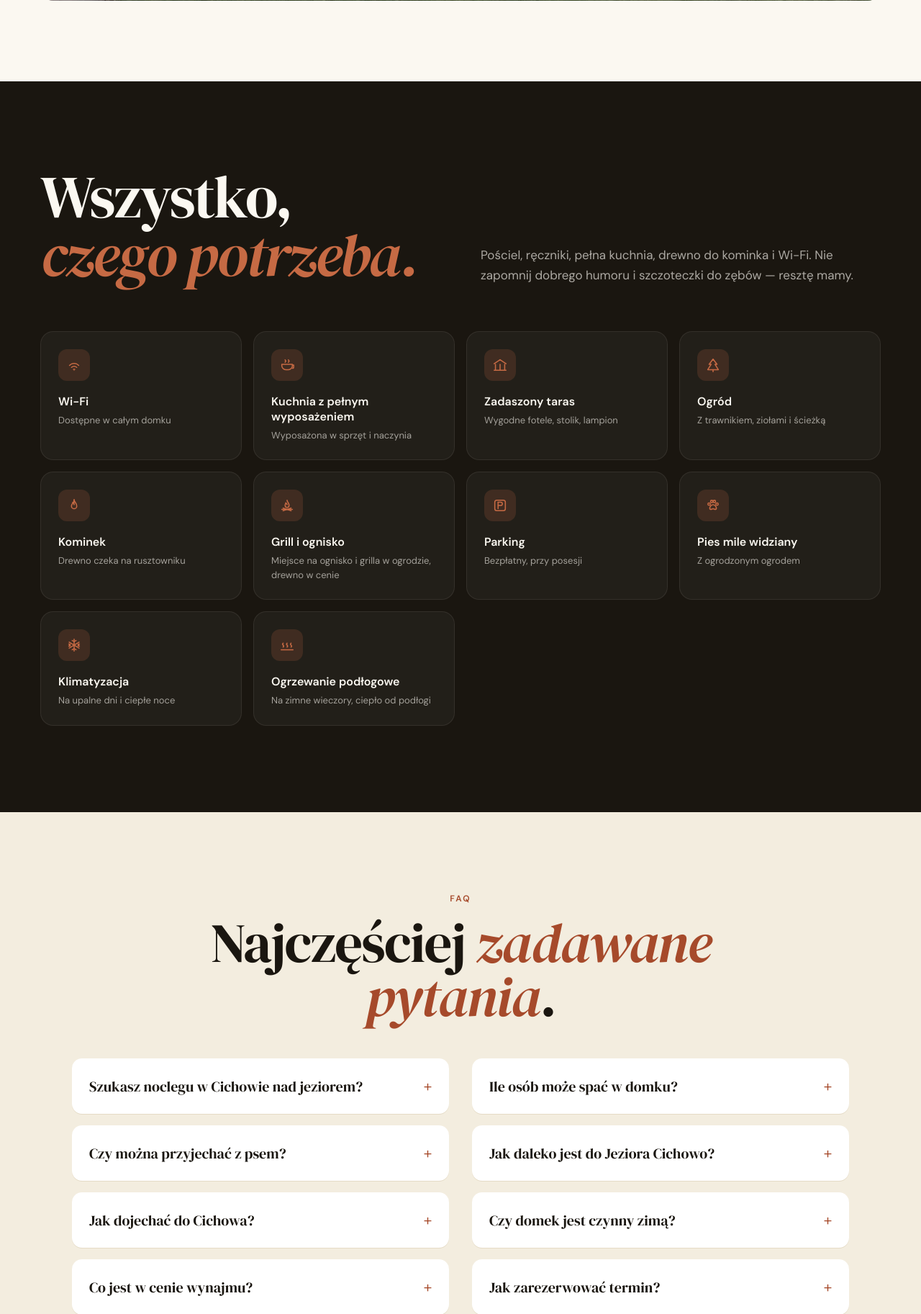
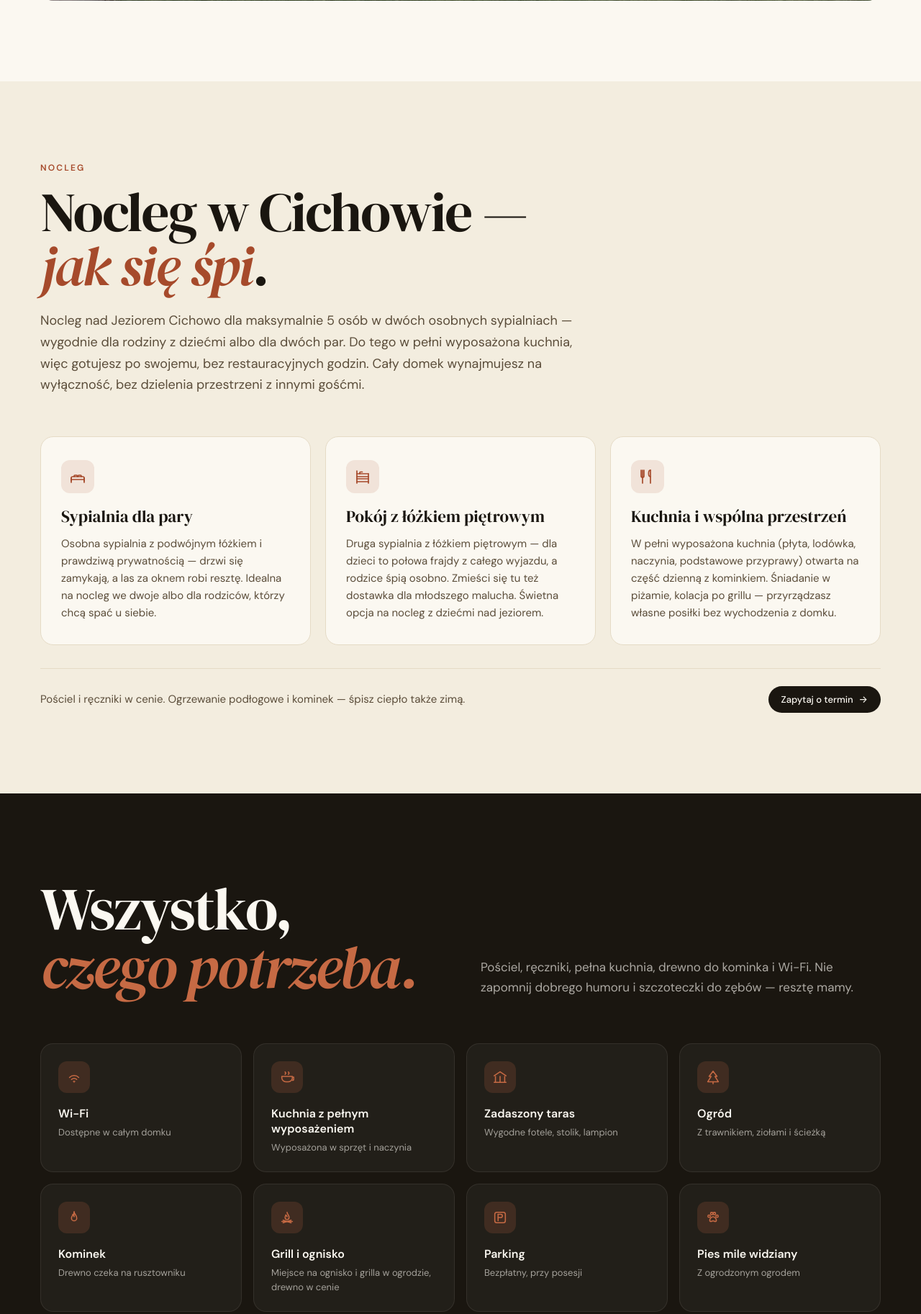
Before and after one commit to emancypage/cichowo-web, a PHP site: page / in a window 1280 px wide. Shown: the part 3306-5131 px from the top of the page at 72% size. Run offline with PHP 8.4, Linux system fonts and the light colour scheme.

Commit message:
Add 'Nocleg' section to homepage: bedrooms, bunk bed, kitchen (SEO)

```diff
--- a/css/styles.css
+++ b/css/styles.css
@@ -370,6 +370,71 @@ a { color: inherit; }
   font-size: 16px;
   color: var(--ink);
   font-weight: 500;
+}
+
+/* ===== Nocleg / spanie ===== */
+.sleep {
+  background: var(--bg-warm);
+  padding: 112px 56px;
+}
+.sleep__head {
+  max-width: 760px;
+  margin-bottom: 56px;
+}
+.sleep__lead {
+  font-size: 18px;
+  line-height: 1.65;
+  color: var(--ink-soft);
+  margin: 24px 0 0;
+}
+.sleep__grid {
+  display: grid;
+  grid-template-columns: repeat(3, 1fr);
+  gap: 20px;
+}
+.sleep__card {
+  background: var(--bg);
+  border: 1px solid var(--rule);
+  border-radius: 18px;
+  padding: 32px 28px;
+}
+.sleep__card-icon {
+  width: 46px;
+  height: 46px;
+  border-radius: 12px;
+  display: flex;
+  align-items: center;
+  justify-content: center;
+  background: rgba(166, 74, 43, .12);
+  color: var(--rust);
+  margin-bottom: 20px;
+}
+.sleep__card-icon svg { width: 24px; height: 24px; }
+.sleep__card-title {
+  font-family: var(--serif);
+  font-size: 23px;
+  line-height: 1.12;
+  font-weight: 400;
+  color: var(--ink);
+  margin: 0 0 12px;
+}
+.sleep__card-text {
+  font-size: 15px;
+  line-height: 1.6;
+  color: var(--ink-soft);
+  margin: 0;
+}
+.sleep__note {
+  margin-top: 32px;
+  padding-top: 24px;
+  border-top: 1px solid var(--rule);
+  display: flex;
+  flex-wrap: wrap;
+  align-items: center;
+  justify-content: space-between;
+  gap: 20px;
+  font-size: 15px;
+  color: var(--ink-soft);
 }
 
 /* ===== Gallery ===== */
@@ -1194,6 +1259,7 @@ a { color: inherit; }
   .about__sticky { position: static; }
   .hero__media { height: 520px; }
   .amenities__grid { grid-template-columns: repeat(2, 1fr); }
+  .sleep__grid { grid-template-columns: repeat(2, 1fr); }
   .posts-3, .post-grid { grid-template-columns: repeat(2, 1fr); }
   .footer__grid { grid-template-columns: 1fr 1fr; }
   .featured { grid-template-columns: 1fr; }
@@ -1210,7 +1276,7 @@ a { color: inherit; }
   .nav__links { order: 3; width: 100%; gap: 16px; overflow-x: auto; padding-bottom: 4px; }
   .nav__phone { display: none; }
   .btn-nav { padding: 8px 12px; font-size: 12px; }
-  .hero, .about, .gallery, .amenities, .blog-teaser, .contact, .blog-header, .faq { padding-left: 20px; padding-right: 20px; }
+  .hero, .about, .sleep, .gallery, .amenities, .blog-teaser, .contact, .blog-header, .faq { padding-left: 20px; padding-right: 20px; }
   .filters { padding: 24px 20px 0; top: 64px; }
   .hero { padding-top: 48px; padding-bottom: 56px; }
   .hero__media { height: 420px; }
@@ -1218,7 +1284,8 @@ a { color: inherit; }
   .hero__img-b { width: 70%; height: 220px; }
   .hero__rating { bottom: 40px; padding: 10px 14px; }
   .hero__stats { grid-template-columns: repeat(2, 1fr); gap: 20px; }
-  .about, .gallery, .amenities, .blog-teaser, .contact, .faq { padding-top: 72px; padding-bottom: 72px; }
+  .about, .sleep, .gallery, .amenities, .blog-teaser, .contact, .faq { padding-top: 72px; padding-bottom: 72px; }
+  .sleep__grid { grid-template-columns: 1fr; }
   .faq__item { padding: 0 20px; }
   .faq__item summary { font-size: 17px; padding: 16px 0; }
   .amenities__grid { grid-template-columns: 1fr; }
--- a/index.html
+++ b/index.html
@@ -283,6 +283,47 @@
   </div>
 </section>
 
+<section id="nocleg" class="sleep">
+  <div class="wrap">
+    <div class="sleep__head">
+      <div class="eyebrow">Nocleg</div>
+      <h2 class="section-title">Nocleg w Cichowie — <span class="italic-rust">jak się śpi</span>.</h2>
+      <p class="sleep__lead">
+        Nocleg nad Jeziorem Cichowo dla maksymalnie 5 osób w dwóch osobnych sypialniach — wygodnie dla rodziny z dziećmi
+        albo dla dwóch par. Do tego w pełni wyposażona kuchnia, więc gotujesz po swojemu, bez restauracyjnych godzin.
+        Cały domek wynajmujesz na wyłączność, bez dzielenia przestrzeni z innymi gośćmi.
+      </p>
+    </div>
+    <div class="sleep__grid">
+      <article class="sleep__card">
+        <div class="sleep__card-icon" aria-hidden="true">
+          <svg viewBox="0 0 24 24" fill="none" stroke="currentColor" stroke-width="1.7" stroke-linecap="round" stroke-linejoin="round"><path d="M3 18v-4a2 2 0 0 1 2-2h14a2 2 0 0 1 2 2v4"/><path d="M3 14v6"/><path d="M21 14v6"/><path d="M3 16h18"/><path d="M7 12v-1a1 1 0 0 1 1-1h2.5a1 1 0 0 1 1 1v1"/><path d="M12.5 12v-1a1 1 0 0 1 1-1H16a1 1 0 0 1 1 1v1"/></svg>
+        </div>
+        <h3 class="sleep__card-title">Sypialnia dla pary</h3>
+        <p class="sleep__card-text">Osobna sypialnia z podwójnym łóżkiem i prawdziwą prywatnością — drzwi się zamykają, a las za oknem robi resztę. Idealna na nocleg we dwoje albo dla rodziców, którzy chcą spać u siebie.</p>
+      </article>
+      <article class="sleep__card">
+        <div class="sleep__card-icon" aria-hidden="true">
+          <svg viewBox="0 0 24 24" fill="none" stroke="currentColor" stroke-width="1.7" stroke-linecap="round" stroke-linejoin="round"><path d="M4 4v17"/><path d="M20 8v13"/><path d="M4 8h16"/><path d="M4 12h16"/><path d="M4 15h16"/><path d="M4 19h16"/><path d="M8 8V6.5a1 1 0 0 1 1-1h2.5"/></svg>
+        </div>
+        <h3 class="sleep__card-title">Pokój z łóżkiem piętrowym</h3>
+        <p class="sleep__card-text">Druga sypialnia z łóżkiem piętrowym — dla dzieci to połowa frajdy z całego wyjazdu, a rodzice śpią osobno. Zmieści się tu też dostawka dla młodszego malucha. Świetna opcja na nocleg z dziećmi nad jeziorem.</p>
+      </article>
+      <article class="sleep__card">
+        <div class="sleep__card-icon" aria-hidden="true">
+          <svg viewBox="0 0 24 24" fill="none" stroke="currentColor" stroke-width="1.7" stroke-linecap="round" stroke-linejoin="round"><path d="M7 3v8a2 2 0 0 1-2 2 2 2 0 0 1-2-2V3"/><path d="M5 3v10"/><path d="M5 13v8"/><path d="M16 3c-1.6 0-2.6 1.8-2.6 4.5S14.4 12 16 12"/><path d="M16 3v18"/></svg>
+        </div>
+        <h3 class="sleep__card-title">Kuchnia i wspólna przestrzeń</h3>
+        <p class="sleep__card-text">W pełni wyposażona kuchnia (płyta, lodówka, naczynia, podstawowe przyprawy) otwarta na część dzienną z kominkiem. Śniadanie w piżamie, kolacja po grillu — przyrządzasz własne posiłki bez wychodzenia z domku.</p>
+      </article>
+    </div>
+    <div class="sleep__note">
+      <span>Pościel i ręczniki w cenie. Ogrzewanie podłogowe i kominek — śpisz ciepło także zimą.</span>
+      <a href="#kontakt" class="btn-cta">Zapytaj o termin <span aria-hidden="true">→</span></a>
+    </div>
+  </div>
+</section>
+
 <section id="udogodnienia" class="amenities">
   <div class="wrap">
     <div class="amenities__head">
```
